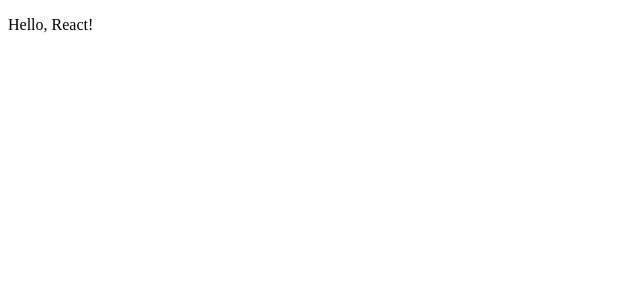
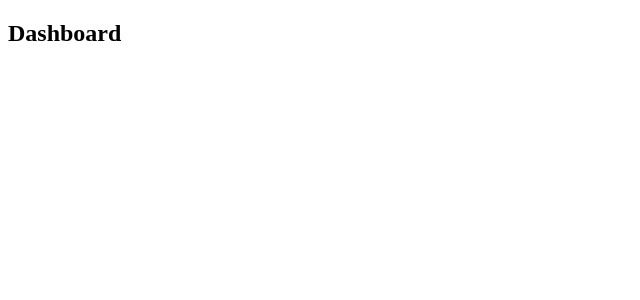
Before and after one commit to issho-ni/issho-web, a React app: page / in a window 1280 px wide. Shown: the top 300 px of the page, without its empty margins (0-640 px from the left). Built offline with nearby package versions, Linux system fonts and the light colour scheme; the HTML template or start-up script is replaced by a standard one.

Commit message:
React Router

```diff
--- a/package.json
+++ b/package.json
@@ -47,6 +47,7 @@
     "@types/react": "^16.8.8",
     "@types/react-dom": "^16.8.3",
     "react": "^16.8.5",
-    "react-dom": "^16.8.5"
+    "react-dom": "^16.8.5",
+    "react-router-dom": "^5.0.0"
   }
 }
--- /dev/null
+++ b/src/components/App.tsx
@@ -0,0 +1,13 @@
+import * as React from "react"
+import { BrowserRouter as Router, Route } from "react-router-dom"
+import { Dashboard } from "./Dashboard"
+
+export class App extends React.Component {
+  public render() {
+    return (
+      <Router>
+        <Route path="/" exact component={Dashboard} />
+      </Router>
+    )
+  }
+}
--- /dev/null
+++ b/src/components/Dashboard.tsx
@@ -0,0 +1,7 @@
+import * as React from "react"
+
+export class Dashboard extends React.Component {
+  public render() {
+    return <h2>Dashboard</h2>
+  }
+}
--- a/src/index.tsx
+++ b/src/index.tsx
@@ -1,7 +1,8 @@
 import * as React from "react"
 import * as ReactDOM from "react-dom"
+import { App } from "./components/App"
 
 const app = document.createElement("div")
 document.body.prepend(app)
 
-ReactDOM.render(<p>Hello, React!</p>, app)
+ReactDOM.render(<App />, app)
--- a/tslint.json
+++ b/tslint.json
@@ -2,6 +2,10 @@
   "defaultSeverity": "error",
   "extends": ["tslint:recommended", "tslint-react", "tslint-config-prettier"],
   "jsRules": {},
-  "rules": {},
+  "rules": {
+    "jsx-boolean-value": {
+      "options": ["never"]
+    }
+  },
   "rulesDirectory": []
 }
```
Also changed, not shown: 1 other file (tests, documents, lock files or other folders).
